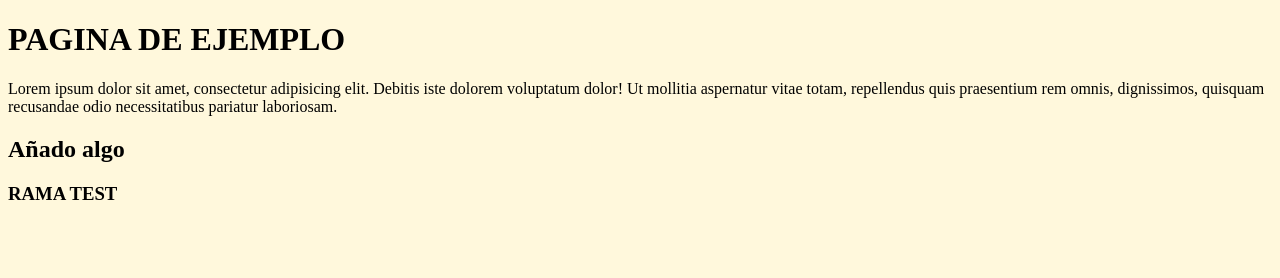
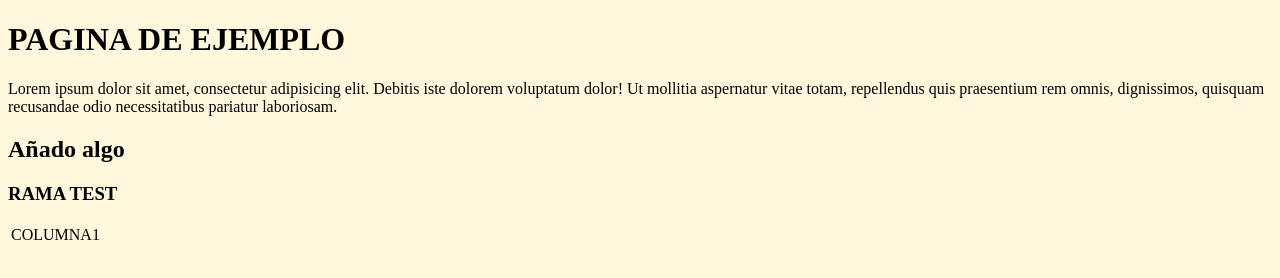
Before and after one commit to Denis-Gonzalez/Codigofacilito-Curso, a plain HTML site: page index.html in a window 1280 px wide. Drawn offline with Linux system fonts and the light colour scheme.

Commit message:
INGRESE UNA TABLA

```diff
--- a/index.html
+++ b/index.html
@@ -16,6 +16,9 @@
 
 
          <h3>RAMA TEST</h3>
+         <table>
+             <tr><td>COLUMNA1</td></tr>
+         </table>
 
 </body>
 </html>
```
